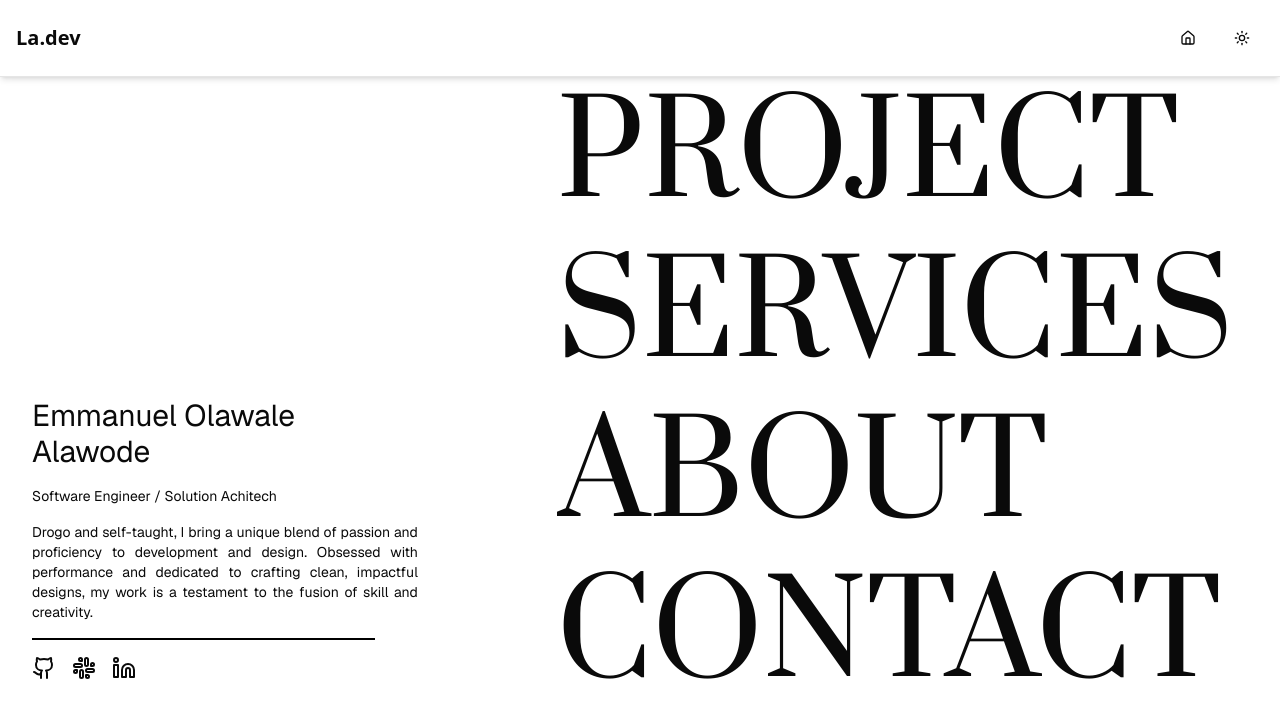
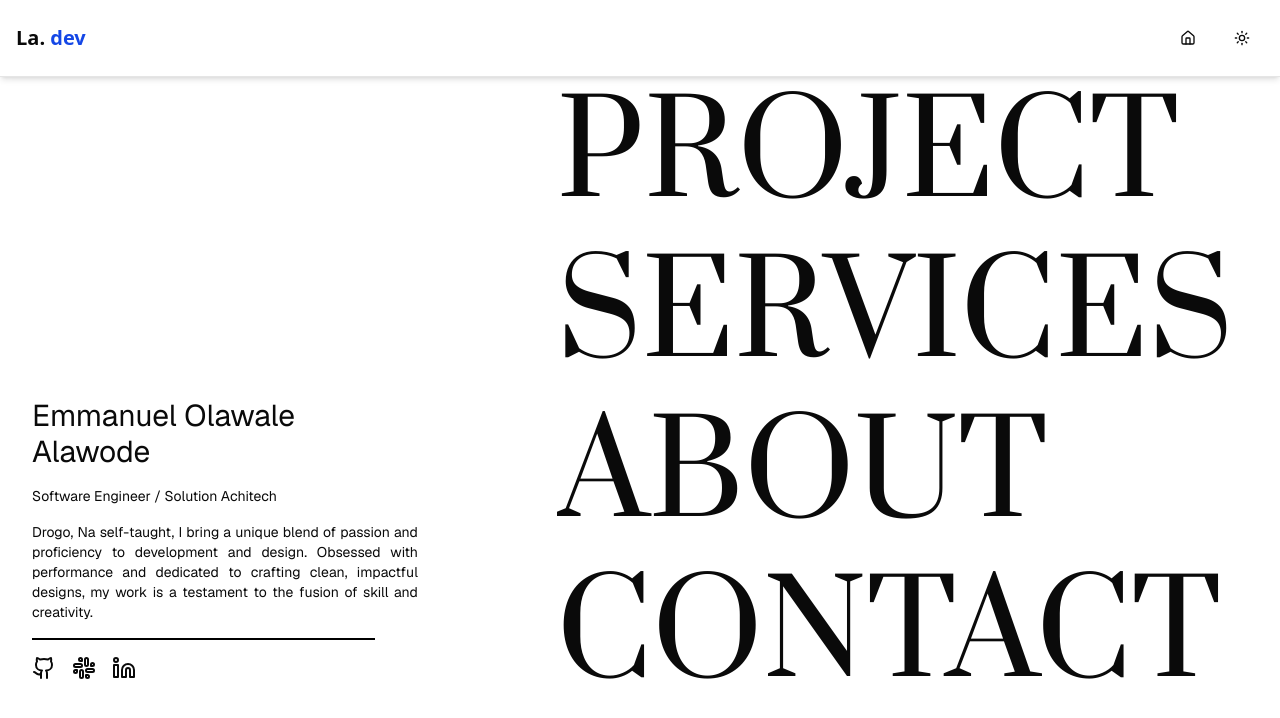
Before and after one commit to bigchuch/La_portfolio, a Next.js app: page / in a window 1280 px wide. Shown: the top 718 px of the page. Built offline with nearby package versions, Linux system fonts and the light colour scheme.

Commit message:
local changes

```diff
--- a/app/layout.tsx
+++ b/app/layout.tsx
@@ -42,7 +42,7 @@ export default function RootLayout({
 
           <Navbar />
 
-          <main className="">{children}</main>
+          <main className="transition-colors duration-300 ease-in-out">{children}</main>
         </ThemeProvider>
       </body>
     </html>
--- a/app/page.tsx
+++ b/app/page.tsx
@@ -1,5 +1,4 @@
 import Hero from "@/components/Hero";
-import Link from "next/link";
 
 
 
--- a/components/Hero.tsx
+++ b/components/Hero.tsx
@@ -13,7 +13,7 @@ const Hero = () => {
           <div className="mt-16 font-geist-sans sm:w-fit pt-2">
             <h1 className="text-4x md:text-2xl lg:text-3xl ">Emmanuel Olawale <span className="block">Alawode</span> </h1>
             <h2 className="text-md mt-4  md:text-sm lg:text-md ">Software Engineer / Solution Achitech </h2>
-            <p className="text-sm mt-4 w-[70%] text-justify md:w-[90%] md:text-sm lg:text-md">Drogo and self-taught, I bring a unique blend of passion and proficiency to development and design. Obsessed with performance and dedicated to crafting clean, impactful designs, my work is a testament to the fusion of skill and creativity.</p>
+            <p className="text-sm mt-4 w-[70%] text-justify md:w-[90%] md:text-sm lg:text-md">Drogo, Na self-taught, I bring a unique blend of passion and proficiency to development and design. Obsessed with performance and dedicated to crafting clean, impactful designs, my work is a testament to the fusion of skill and creativity.</p>
           </div>
 
           <hr className="w-50 mt-4 md:w-[80%] border-1 border-black dark:border-white"/>
@@ -36,23 +36,23 @@ const Hero = () => {
 
           {/* navbar link */}
           <div>
-            <Link href="/projects" className="flex items-center gap-1 font-prata     focus:ring-4 hover:italic">
+            <Link href="/projects" className="flex items-center gap-1 font-prata   hover:italic transition-all duration-300 ease-in-out ">
               PROJECT
             </Link>
           </div>
           <div>
-            <Link href="/services" className="flex items-center gap-1  focus:ring-4 hover:italic">
+            <Link href="/services" className="flex items-center gap-1 hover:italic transition-all duration-500 ease-in-out">
               SERVICES
             </Link>
           </div>
 
           <div>
-            <Link href="/about" className="flex items-center gap-1 focus:ring-4 hover:italic">
+            <Link href="/about" className="flex items-center gap-1 hover:italic transition-all duration-700 ease-in-out">
               ABOUT
             </Link>
           </div>
           <div>
-            <Link href="/contact" className="flex items-center gap-1  focus:ring-4 hover:italic ">
+            <Link href="/contact" className="flex items-center gap-1  hover:italic transition-all duration-900 ease-in-out ">
               CONTACT
             </Link>
           </div>
--- a/components/Navbar.tsx
+++ b/components/Navbar.tsx
@@ -25,7 +25,7 @@ const Navbar = () => {
       <nav className=" mx-auto max-w-7xl  flex items-center justify-between p-4 border-b">
         {/* Logo */}
         <Link href="/" className="text-xl font-bold z-20">
-          La.dev
+          La. <span className="text-blue-700 text-bold">dev</span>
         </Link>
 
         {/* Desktop Nav Links */}
```
